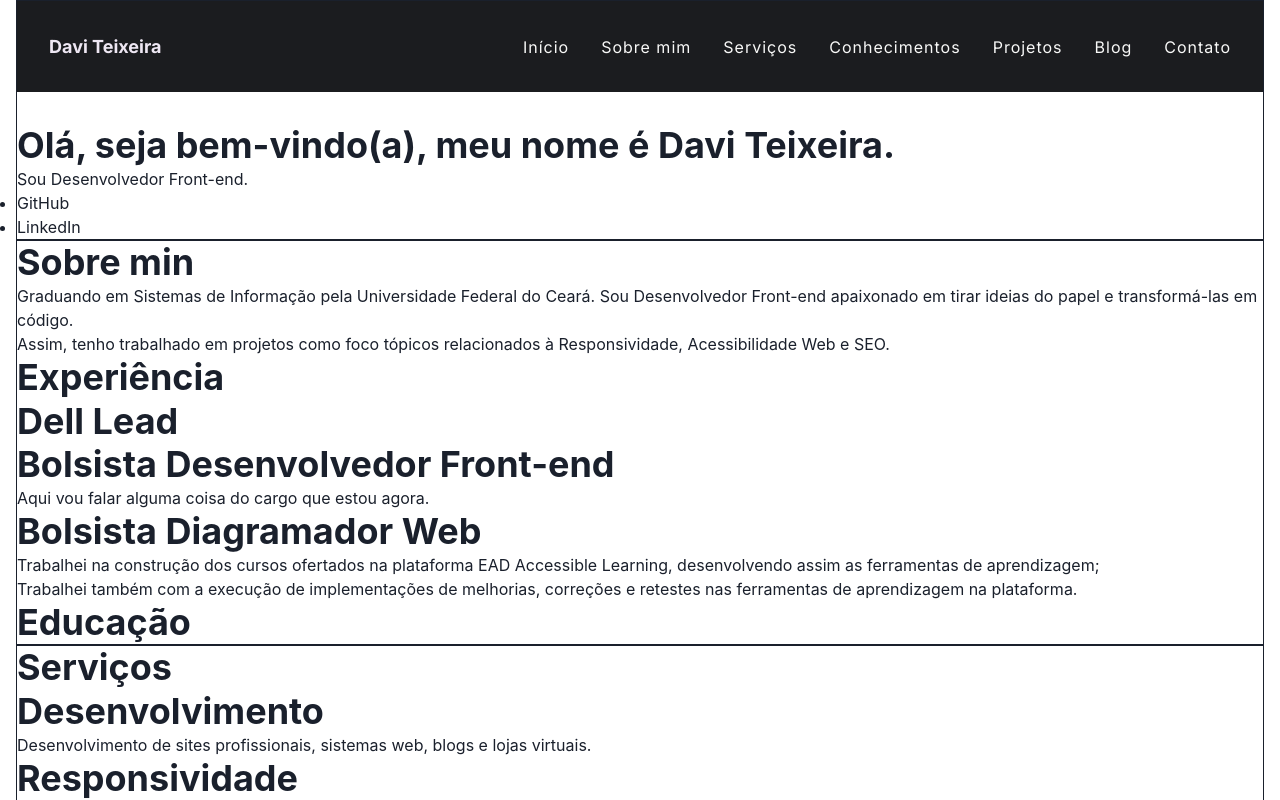
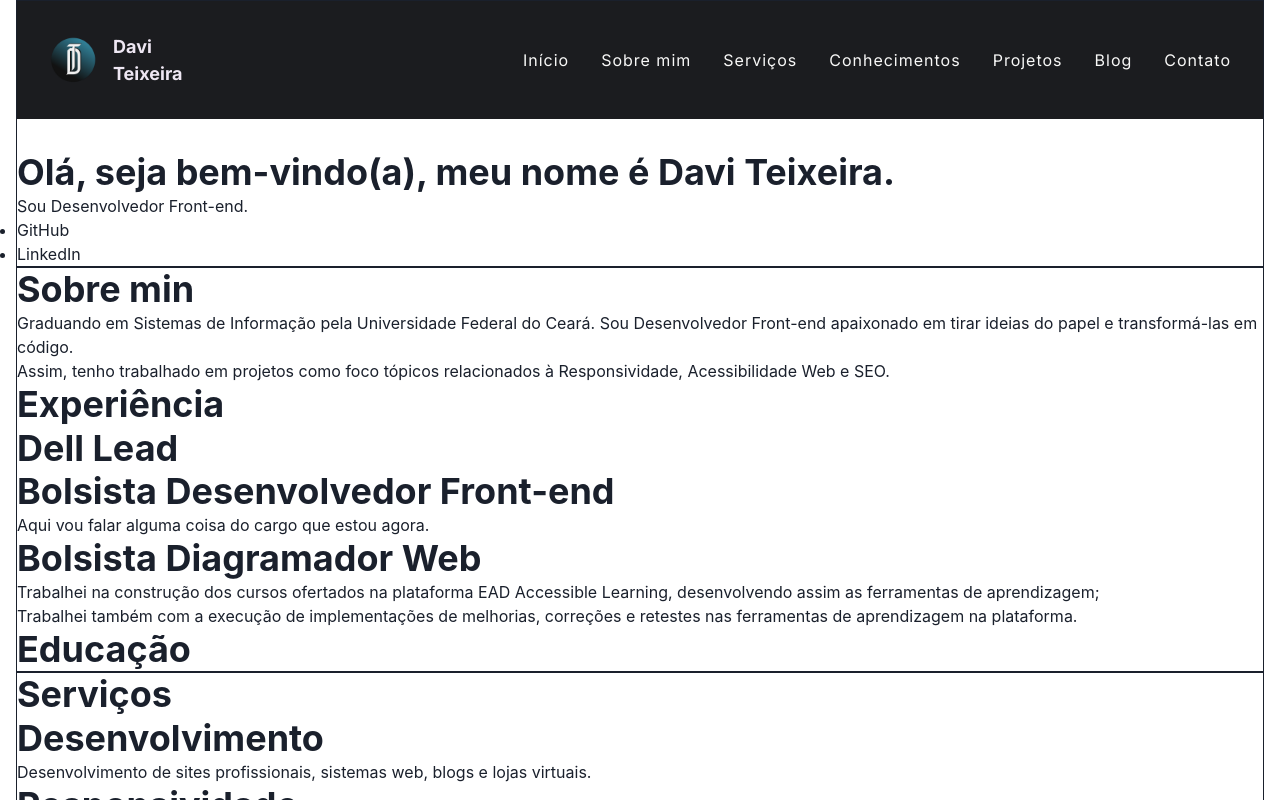
Before and after one commit to daviteixeira-dev/portfolio, a React (Vite) app in the folder portfolio-v2-chakra-ui/: page / in a window 1280 px wide. Shown: the top 800 px of the page. Built offline with nearby package versions, Linux system fonts and the light colour scheme.

Commit message:
Add logo do website

```diff
--- a/portfolio-v2-chakra-ui/src/components/Header/Logo.jsx
+++ b/portfolio-v2-chakra-ui/src/components/Header/Logo.jsx
@@ -1,14 +1,21 @@
-import React from "react"
-import { Box, Text } from "@chakra-ui/react"
+import React from "react";
+import { Text, Image, Flex } from "@chakra-ui/react";
 
-function Logo(props) {
-  return (
-    <Box {...props}>
+function Logo(props){
+  return(
+    <Flex {...props} alignItems="center">
+      <Image
+        mr="1rem"
+        boxSize='3rem'
+        objectFit='cover'
+        src="images/logo.png"
+        alt='Essa é a logo do meu website'
+      />
       <Text fontSize="lg" fontWeight="bold">
         Davi Teixeira
       </Text>
-    </Box>
-  )
+    </Flex>
+  );
 };
 
 export default Logo;
```
Also changed, not shown: portfolio-v2-chakra-ui/public/images/logo.png (added).
